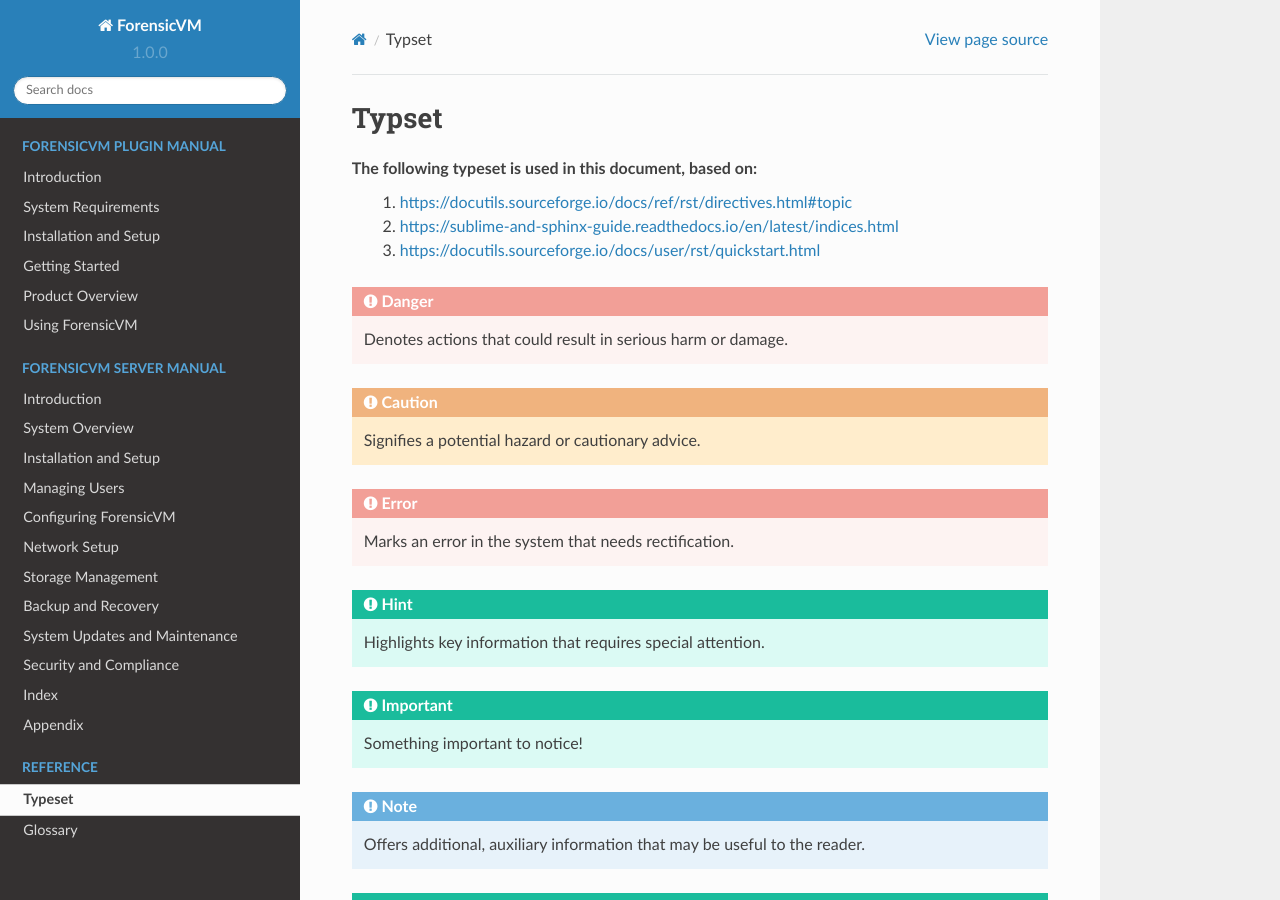
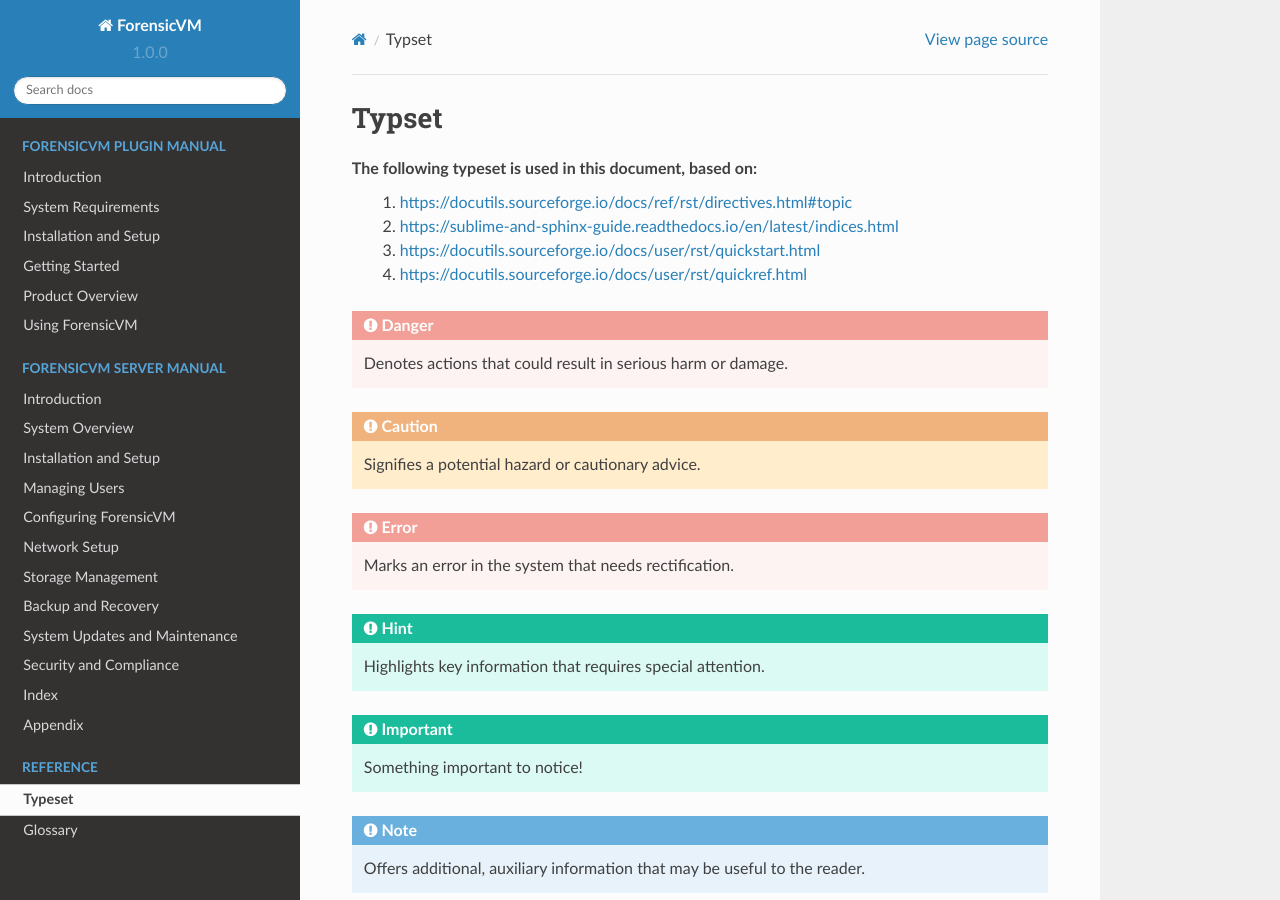
Before and after one commit to nunomourinho/ForensicVMServerAndClientDocs, a Sphinx documentation site: the page built from docs/admin/typset.rst, in a window 1280 px wide and 900 px high. Built offline with Sphinx 7.4.7 and the Read the Docs theme 2.0.0, drawn with Linux system fonts in a browser that asks for light colours; pages that are not in the unit, such as notebooks, are missing from menus; some of the changed lines change nothing that is shown.

Commit message:
Update typset.rst

```diff
--- a/docs/admin/typset.rst
+++ b/docs/admin/typset.rst
@@ -6,6 +6,7 @@
    1) https://docutils.sourceforge.io/docs/ref/rst/directives.html#topic
    2) https://sublime-and-sphinx-guide.readthedocs.io/en/latest/indices.html
    3) https://docutils.sourceforge.io/docs/user/rst/quickstart.html
+   4) https://docutils.sourceforge.io/docs/user/rst/quickref.html
 
 .. DANGER::
    Denotes actions that could result in serious harm or damage.
```
